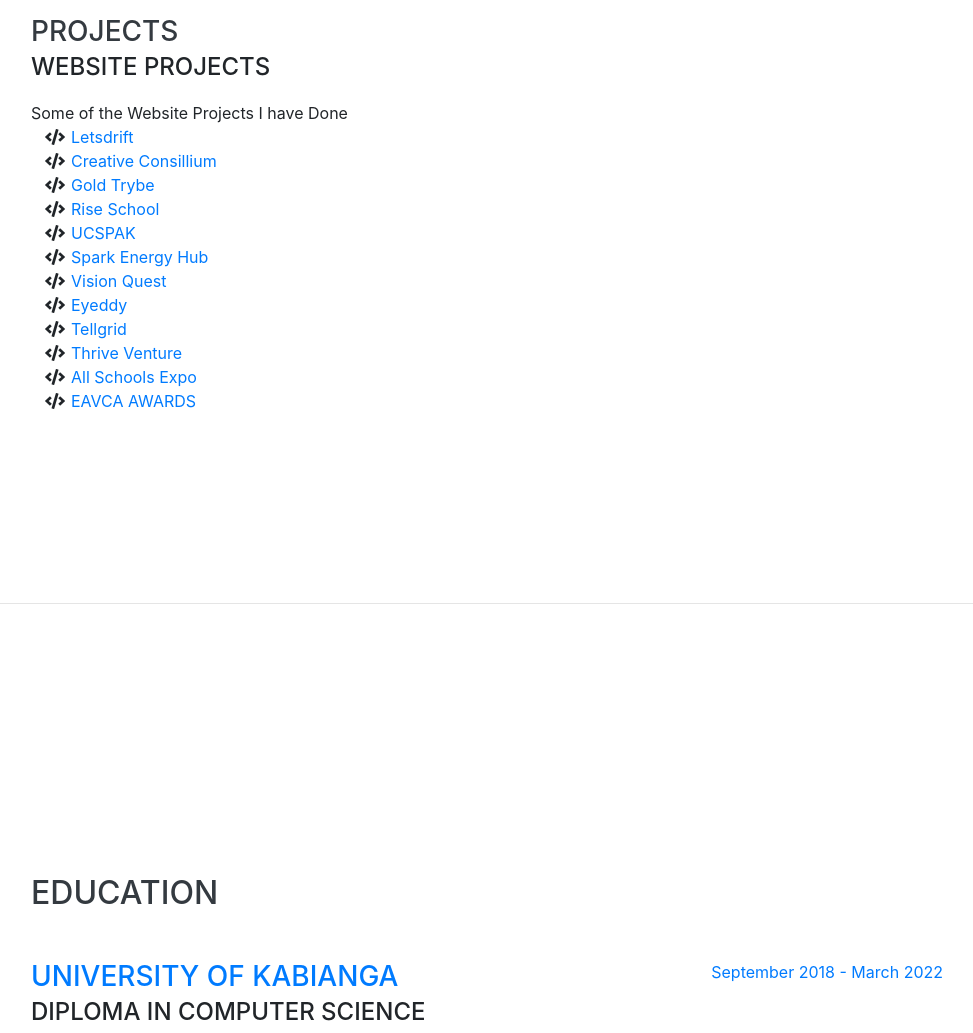
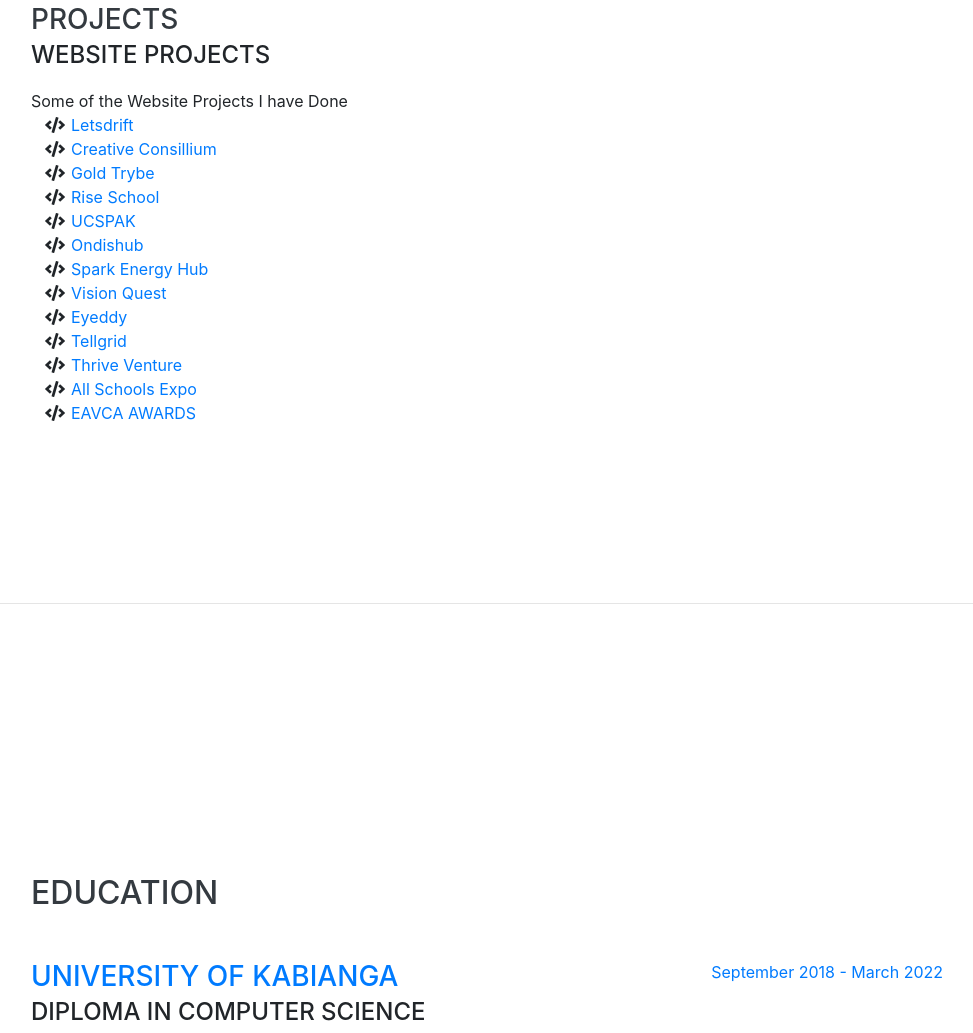
Before and after one commit to kizitoomoit/Kizitoomoit.github.io, a website with bundled scripts: page index.html in a window 1280 px wide. Shown: the part 2376-3409 px from the top of the page, without its empty margins (289-1262 px from the left). Built offline with nearby package versions, Linux system fonts and the light colour scheme; a web font is replaced by a local one.

Commit message:
Added Ondishub project to the portofolio

```diff
--- a/index.html
+++ b/index.html
@@ -306,6 +306,10 @@
                     UCSPAK</li></a>
                   <li>
                   <li>
+                    <i class="fa-li fa fa-code"><a href="https://ondishub.co.ke/" target="_blank" rel="noopener noreferrer"></i>
+                    Ondishub</li></a>
+                  <li>
+                  <li>
                     <i class="fa-li fa fa-code"><a href="https://sparkenergyhub.com/" target="_blank" rel="noopener noreferrer"></i>
                     Spark Energy Hub</li></a>
                   <li>
```
